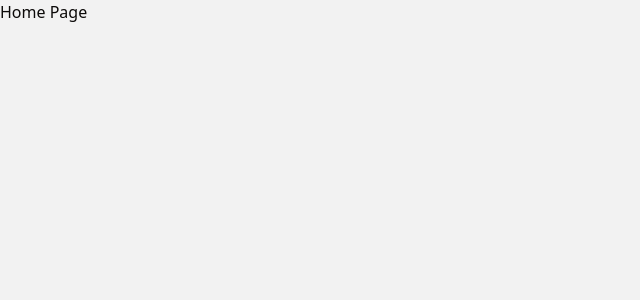
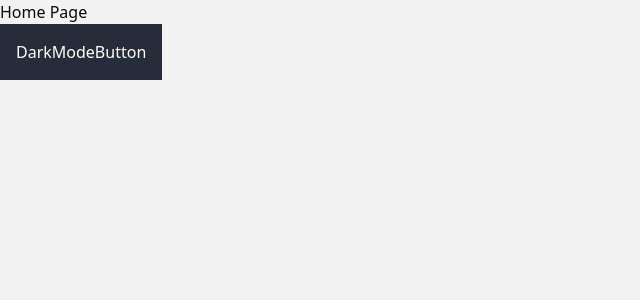
Before and after one commit to LuisKlopp/hyeon-blog-deploy-2, a Next.js app: page / in a window 1280 px wide. Shown: the top 300 px of the page, without its empty margins (0-640 px from the left). Built offline with nearby package versions, Linux system fonts and the light colour scheme.

Commit message:
Feat: next-themes 설치

```diff
--- a/app/page.tsx
+++ b/app/page.tsx
@@ -1,7 +1,10 @@
 const HomePage = () => {
   return (
-    <div className="w-full h-full bg-blogBackground">
+    <div className="w-full h-full bg-blogBackground dark:bg-blogBlack">
       <h1>Home Page</h1>
+      <button className="bg-blogBlack text-white p-4">
+        DarkModeButton
+      </button>
     </div>
   );
 };
--- a/package.json
+++ b/package.json
@@ -15,6 +15,7 @@
     "clsx": "^2.1.0",
     "lucide-react": "^0.344.0",
     "next": "^14.1.1",
+    "next-themes": "^0.2.1",
     "react": "^18.2.0",
     "react-dom": "^18.2.0",
     "tailwind-merge": "^2.2.1",
--- a/tailwind.config.ts
+++ b/tailwind.config.ts
@@ -20,7 +20,9 @@ const config = {
     extend: {
       colors: {
         blogBackground: "#f2f2f2",
-        blogRed: "#D90416",
+        blogThickRed: "#D90416",
+        blogSoftRed: "#DC3644",
+        blogBlack: "#272C3B",
         border: "hsl(var(--border))",
         input: "hsl(var(--input))",
         ring: "hsl(var(--ring))",
@@ -28,31 +30,38 @@ const config = {
         foreground: "hsl(var(--foreground))",
         primary: {
           DEFAULT: "hsl(var(--primary))",
-          foreground: "hsl(var(--primary-foreground))",
+          foreground:
+            "hsl(var(--primary-foreground))",
         },
         secondary: {
           DEFAULT: "hsl(var(--secondary))",
-          foreground: "hsl(var(--secondary-foreground))",
+          foreground:
+            "hsl(var(--secondary-foreground))",
         },
         destructive: {
           DEFAULT: "hsl(var(--destructive))",
-          foreground: "hsl(var(--destructive-foreground))",
+          foreground:
+            "hsl(var(--destructive-foreground))",
         },
         muted: {
           DEFAULT: "hsl(var(--muted))",
-          foreground: "hsl(var(--muted-foreground))",
+          foreground:
+            "hsl(var(--muted-foreground))",
         },
         accent: {
           DEFAULT: "hsl(var(--accent))",
-          foreground: "hsl(var(--accent-foreground))",
+          foreground:
+            "hsl(var(--accent-foreground))",
         },
         popover: {
           DEFAULT: "hsl(var(--popover))",
-          foreground: "hsl(var(--popover-foreground))",
+          foreground:
+            "hsl(var(--popover-foreground))",
         },
         card: {
           DEFAULT: "hsl(var(--card))",
-          foreground: "hsl(var(--card-foreground))",
+          foreground:
+            "hsl(var(--card-foreground))",
         },
       },
       borderRadius: {
@@ -63,16 +72,24 @@ const config = {
       keyframes: {
         "accordion-down": {
           from: { height: "0" },
-          to: { height: "var(--radix-accordion-content-height)" },
+          to: {
+            height:
+              "var(--radix-accordion-content-height)",
+          },
         },
         "accordion-up": {
-          from: { height: "var(--radix-accordion-content-height)" },
+          from: {
+            height:
+              "var(--radix-accordion-content-height)",
+          },
           to: { height: "0" },
         },
       },
       animation: {
-        "accordion-down": "accordion-down 0.2s ease-out",
-        "accordion-up": "accordion-up 0.2s ease-out",
+        "accordion-down":
+          "accordion-down 0.2s ease-out",
+        "accordion-up":
+          "accordion-up 0.2s ease-out",
       },
     },
   },
```
Also changed, not shown: 1 other file (tests, documents, lock files or other folders).
